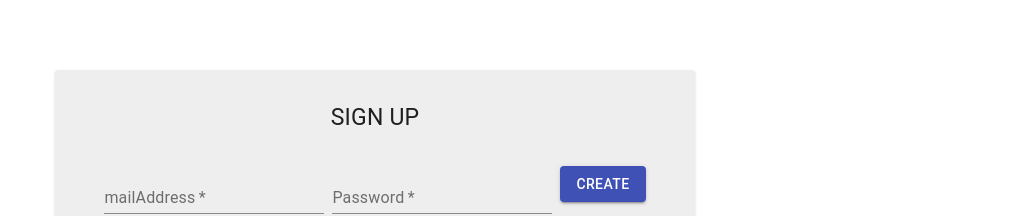
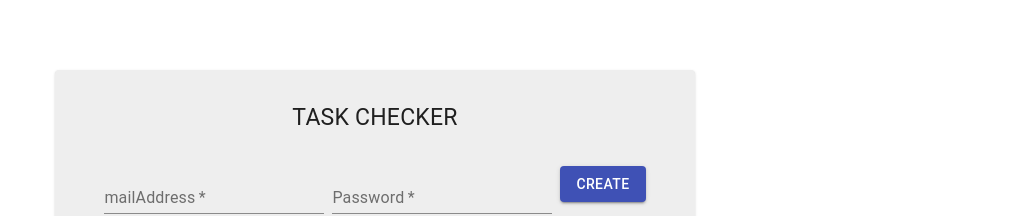
Before and after one commit to mirupapa/task_checker_front, a React (Create React App) app: page /login in a window 1280 px wide. Shown: the part 234-450 px from the top of the page, without its empty margins (265-1280 px from the left). Built offline with nearby package versions, Linux system fonts and the light colour scheme.

Commit message:
login画面のタイトル名修正

```diff
--- a/src/Login/Login.tsx
+++ b/src/Login/Login.tsx
@@ -61,7 +61,7 @@ const InnerForm = (props: FormikHandlers & FormikProps<FormValues>) => {
     <form className={classes.root} onSubmit={handleSubmit}>
       <Paper className={classes.paper}>
         <Typography align="center" className={classes.typo}>
-          SIGN UP
+          TASK CHECKER
         </Typography>
         <Grid container justify="center">
           <div>
```
